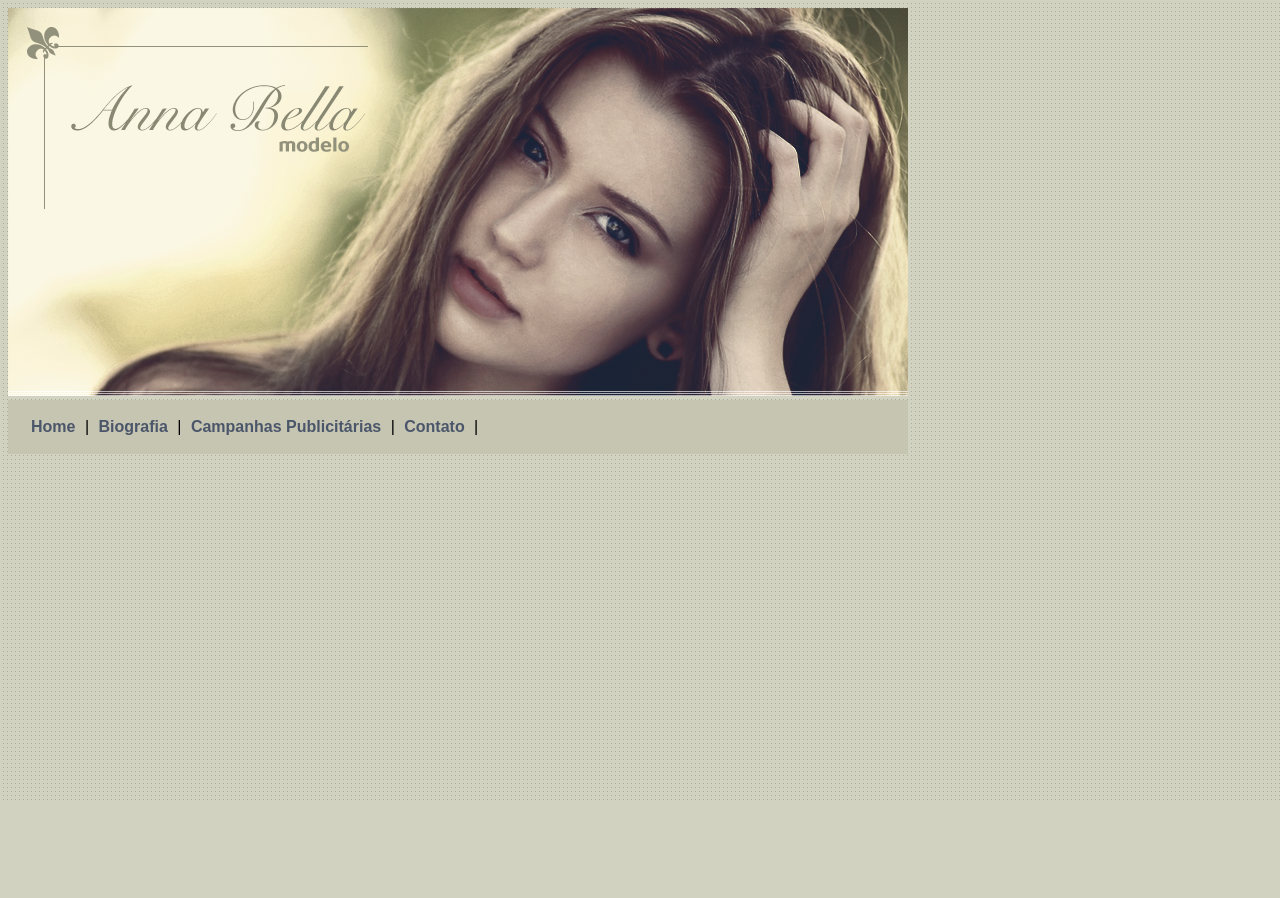
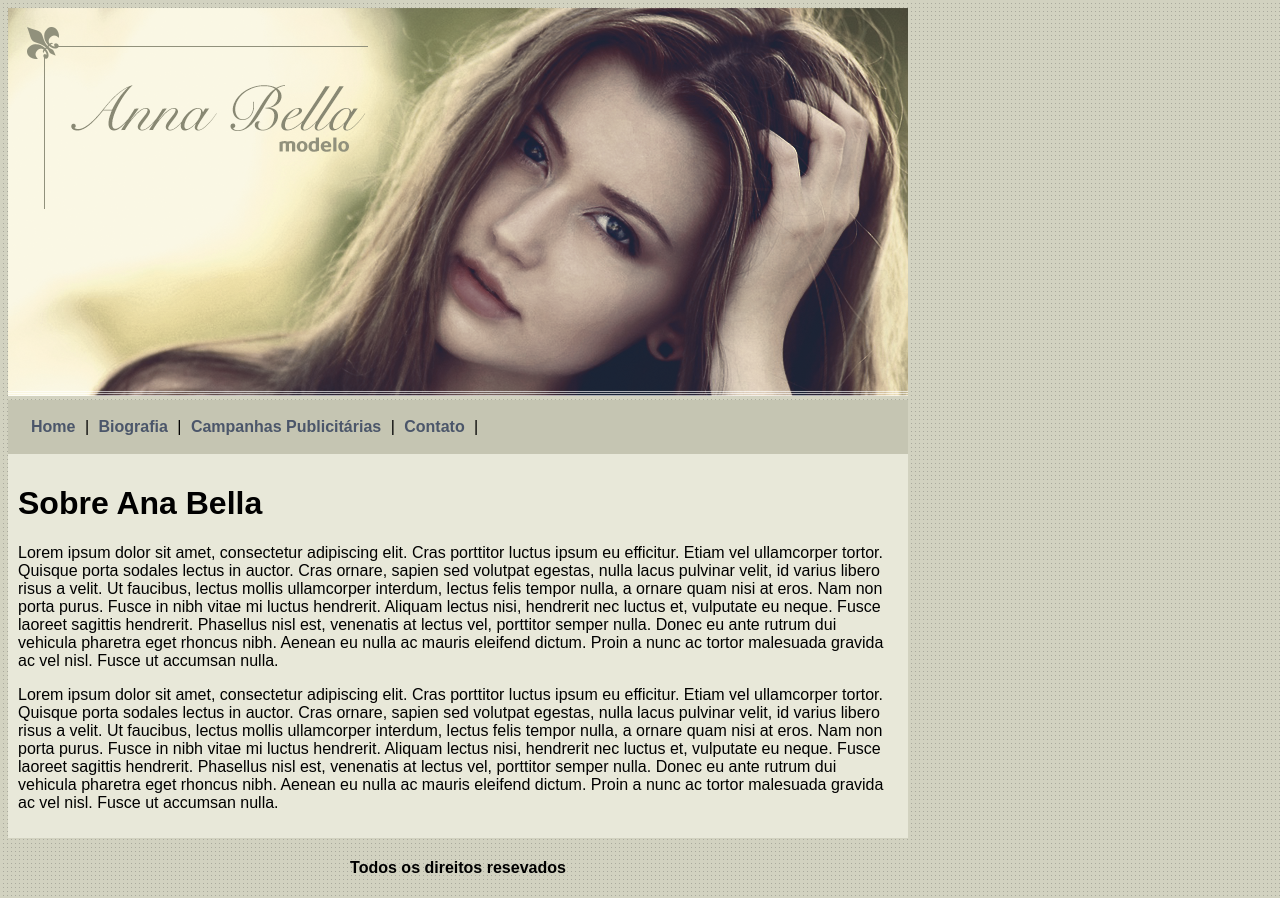
Before and after one commit to edgarffgomes/portfolio_modelo, a plain HTML site: page index.html in a window 1280 px wide. Before the commit the page ends 800 px from the top, so only its background shows below. Drawn offline with Linux system fonts and the light colour scheme.

Commit message:
Descrição e rodapé adicionados à página Home.

```diff
--- a/estilo.css
+++ b/estilo.css
@@ -2,13 +2,7 @@ body{
 	background: #d2d2c1 url('imagens/fundo.png');
 	font: 16px Arial, Helvetica, Sans-serif;
 }
-#principal{
-	width: 900px;
-}
-#menu{
-	background: #c5c5b2;
-	padding: 18px;
-}
+
 a {
 	color: #4b566a;
 	text-decoration: none;
@@ -17,6 +11,14 @@ a {
 }
 
 a:hover {
+	color: 	 #dda0dd;
+	background: #4b566a;
+	text-decoration: none;
+	font-weight: bold;
+	padding: 5px;
+}
+
+a:active {
 	color: 	#4b566a;
 	background: #dda0dd;
 	text-decoration: none;
@@ -24,10 +26,18 @@ a:hover {
 	padding: 5px;
 }
 
-a:active {
-	color: 	 #dda0dd;
-	background: #4b566a;
-	text-decoration: none;
-	font-weight: bold;
-	padding: 5px;
+#principal{
+	width: 900px;
 }
+#menu{
+	background: #c5c5b2;
+	padding: 18px;
+}
+
+#conteudo{
+	background: #e8e8d9;
+	padding: 10px;
+}
+.centralizar{
+	text-align: center;
+}
--- a/index.html
+++ b/index.html
@@ -1,3 +1,4 @@
+<!-- Projeto de website/portfólio de modelo fictício utilizando HTML e CSS -->
 <!DOCTYPE html>
 <html>
 	<head>
@@ -9,12 +10,26 @@
 
 		<div id = "principal">
 			<img src="imagens/capa.png">
-			<div id ="menu">
+			<div id ="menu"> <!-- Barra de navegação -->
 				<a href="index.html">Home</a> |
 				<a href="biografia.html">Biografia</a> |
 				<a href="campanhas.html">Campanhas Publicitárias</a> |
 				<a href="contato.html">Contato</a> |
 			</div>
+
+			<div id = "conteudo">
+				<h1>Sobre Ana Bella</h1> <!-- Descrição -->
+
+				<p>
+					Lorem ipsum dolor sit amet, consectetur adipiscing elit. Cras porttitor luctus ipsum eu efficitur. Etiam vel ullamcorper tortor. Quisque porta sodales lectus in auctor. Cras ornare, sapien sed volutpat egestas, nulla lacus pulvinar velit, id varius libero risus a velit. Ut faucibus, lectus mollis ullamcorper interdum, lectus felis tempor nulla, a ornare quam nisi at eros. Nam non porta purus. Fusce in nibh vitae mi luctus hendrerit. Aliquam lectus nisi, hendrerit nec luctus et, vulputate eu neque. Fusce laoreet sagittis hendrerit. Phasellus nisl est, venenatis at lectus vel, porttitor semper nulla. Donec eu ante rutrum dui vehicula pharetra eget rhoncus nibh. Aenean eu nulla ac mauris eleifend dictum. Proin a nunc ac tortor malesuada gravida ac vel nisl. Fusce ut accumsan nulla.
+				</p>
+
+				<p>
+					Lorem ipsum dolor sit amet, consectetur adipiscing elit. Cras porttitor luctus ipsum eu efficitur. Etiam vel ullamcorper tortor. Quisque porta sodales lectus in auctor. Cras ornare, sapien sed volutpat egestas, nulla lacus pulvinar velit, id varius libero risus a velit. Ut faucibus, lectus mollis ullamcorper interdum, lectus felis tempor nulla, a ornare quam nisi at eros. Nam non porta purus. Fusce in nibh vitae mi luctus hendrerit. Aliquam lectus nisi, hendrerit nec luctus et, vulputate eu neque. Fusce laoreet sagittis hendrerit. Phasellus nisl est, venenatis at lectus vel, porttitor semper nulla. Donec eu ante rutrum dui vehicula pharetra eget rhoncus nibh. Aenean eu nulla ac mauris eleifend dictum. Proin a nunc ac tortor malesuada gravida ac vel nisl. Fusce ut accumsan nulla.
+				</p>
+			</div> <!-- Fim da descrição -->
+
+			<div id = "rodape" class = "centralizar"> <h4>Todos os direitos resevados</h4></div>
 		</div>
 
 	</body>
```
